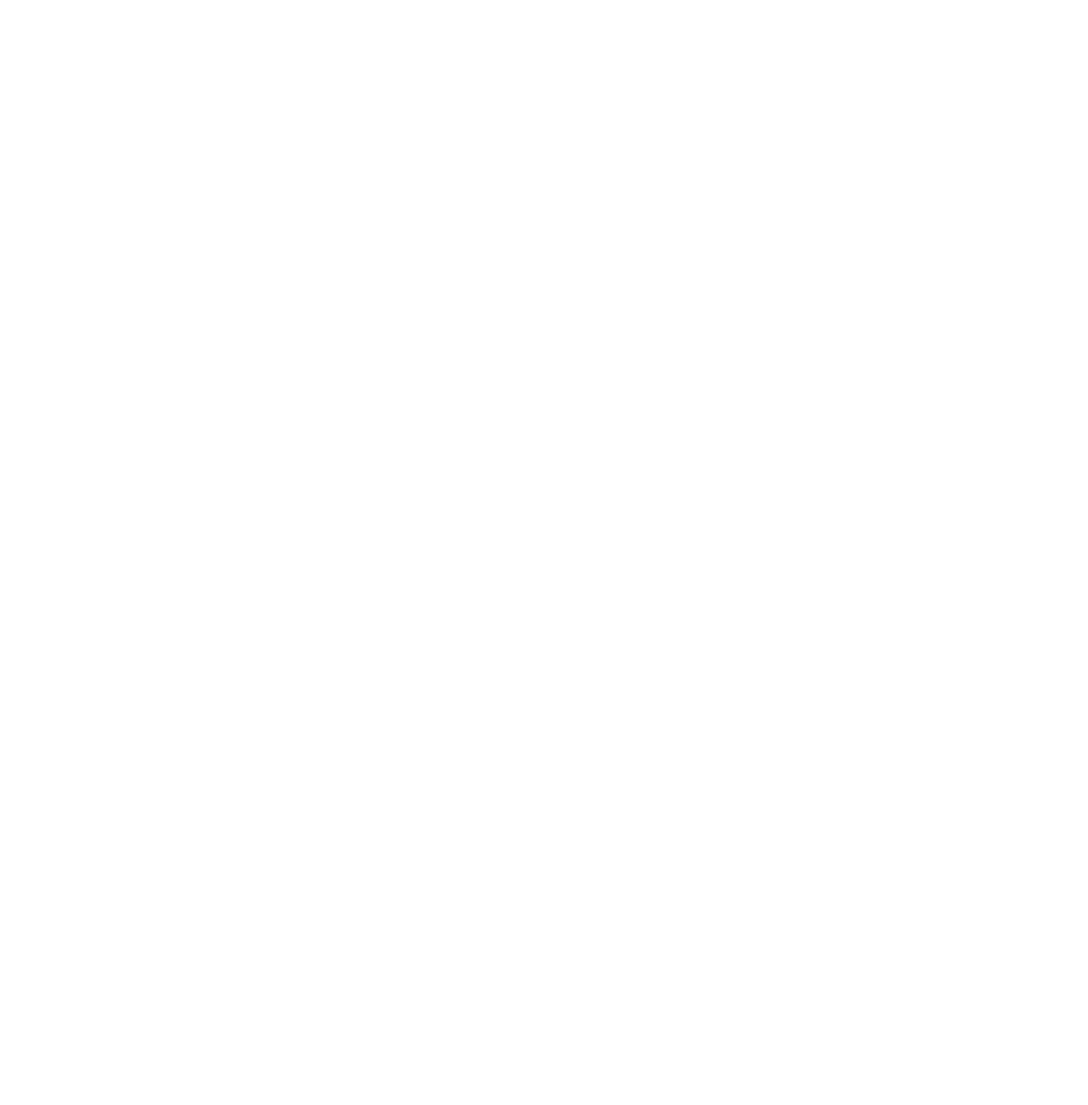
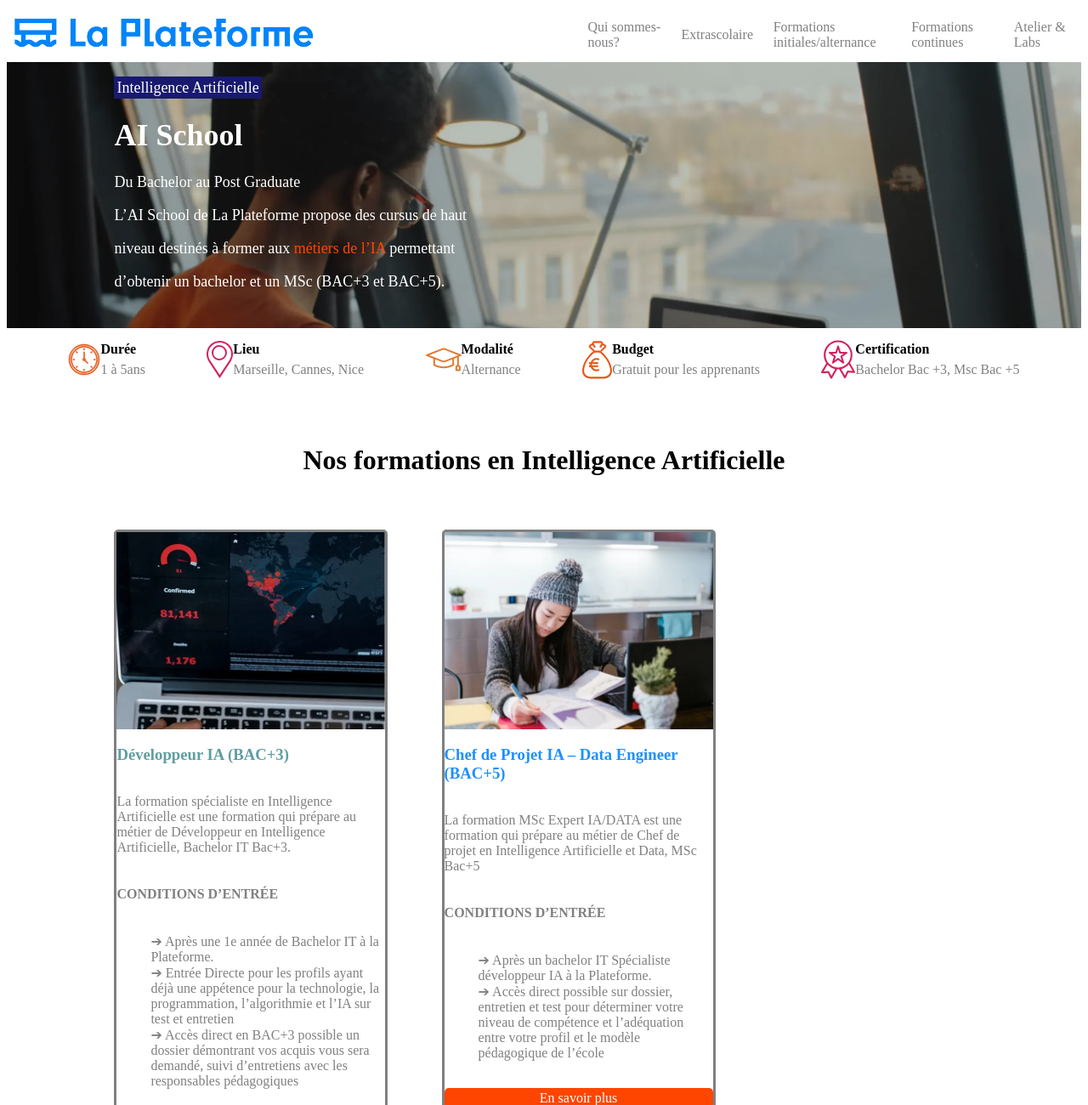
Before and after one commit to Onist83/Site-la-Plateforme, a plain HTML site: page AI school/index.html in a window 1280 px wide. Shown: the top 1300 px of the page at 85% size. Before the commit the page ends 800 px from the top, so only its background shows below. Drawn offline with Linux system fonts and the light colour scheme.

Commit message:
Commit, début page IA school

```diff
--- a/AI school/index.html
+++ b/AI school/index.html
@@ -0,0 +1,141 @@
+<!DOCTYPE html>
+<html lang="en">
+<head>
+    <meta charset="UTF-8">
+    <title>AI School - Formation en Intelligence Artificielle - Ecole Informatique La Plateforme</title>
+    <link rel="stylesheet" href="style.css">
+</head>
+<body>
+        <header>
+            <!--Header avec logo!-->
+            <div id="en-tete">
+                <div><img id="logo" src="La%20plateforme%20header.png" alt="logo la plateforme"></div>
+                <div id="lien-container">
+                    <div id="header-lien-1"><a href="https://laplateforme.io/qui-sommes-nous/">Qui sommes-nous?</a></div>
+                    <div id="header-lien-2"><a href="https://laplateforme.io/extrascolaire/">Extrascolaire</a></div>
+                    <div id="header-lien-3"><a href="https://laplateforme.io/prf-var/">Formations initiales/alternance</a></div>
+                    <div id="header-lien-4"><a href="https://laplateforme.io/ia-et-metiers-de-limage/">Formations continues</a></div>
+                    <div id="header-lien-5"><a href="https://laplateforme.io/atelier/">Atelier & Labs</a></div>
+                </div>
+            </div>
+        </header>
+
+        <main>
+            <!--Texte avec image de fond!-->
+            <div id="background">
+            <p id="border-intro">Intelligence Artificielle</p>
+            <h1>AI School</h1>
+            <p>Du Bachelor au Post Graduate</p>
+            <p>L’AI School de La Plateforme propose des cursus de haut</p>
+            <p>niveau destinés à former aux<span id="text-intro"> métiers de l’IA</span> permettant</p>
+            <p> d’obtenir un bachelor et un
+                MSc (BAC+3 et BAC+5).</p>
+            </div>
+
+            <!--Petits logos avec texte!-->
+            <div id="logos">
+                <div id="horloge">
+                    <img src="horloge.svg" alt="horloge">
+                    <div>
+                        <p class="titres">Durée</p>
+                        <p class="text">1 à 5ans</p>
+                    </div>
+                </div>
+                <div id="lieu"><img src="lieu.svg" alt="lieu">
+                    <div>
+                    <p class="titres">Lieu</p>
+                    <p class="text">Marseille, Cannes, Nice</p>
+                    </div>
+                </div>
+                <div id="etude"><img src="etude.svg" alt="chapeau">
+                    <div>
+                    <p class="titres">Modalité</p>
+                    <p class="text">Alternance</p>
+                    </div>
+                </div>
+                <div id="budget"><img src="budget.svg" alt="bourse">
+                    <div>
+                    <p class="titres">Budget</p>
+                    <p class="text">Gratuit pour les apprenants</p>
+                    </div>
+                </div>
+                <div id="certif"><img src="certif.svg" alt="certification">
+                    <div>
+                    <p class="titres">Certification</p>
+                    <p class="text">Bachelor Bac +3, Msc Bac +5</p>
+                    </div>
+                </div>
+            </div>
+
+            <!--Text formation en IA!-->
+            <div id="text-entier"><h1 class="text-center">Nos formations en Intelligence Artificielle</h1>
+                <div id="border">
+                    <div id="border-1">
+                        <img src="carte-monde.webp">
+                        <h3 class="color-1">Développeur IA (BAC+3)</h3>
+                        <p>La formation spécialiste en Intelligence Artificielle est une formation qui prépare
+                            au métier de Développeur en Intelligence Artificielle, Bachelor IT Bac+3.</p>
+                        <h4>CONDITIONS D’ENTRÉE</h4>
+                        <ul class="list">
+                            <li>➔ Après une 1e année de Bachelor IT à la Plateforme.</li>
+                            <li>➔ Entrée Directe pour les profils ayant déjà une appétence pour la technologie,
+                                la programmation, l’algorithmie et l’IA sur test et entretien</li>
+                            <li>➔ Accès direct en BAC+3 possible un dossier démontrant vos acquis vous sera demandé,
+                                suivi d’entretiens avec les responsables pédagogiques</li>
+                        </ul>
+                            <p class="lien"><a href="https://laplateforme.io/bachelor-it-old/developpeur-en-intelligence-artificielle-old/">
+                                    En savoir plus</a>
+                            </p>
+                    </div>
+
+                    <div id="border-2">
+                        <img src="etudiante.webp">
+                        <h3 class="color-2">Chef de Projet IA – Data Engineer (BAC+5)</h3>
+                        <p>La formation MSc Expert IA/DATA est une formation qui prépare au métier de Chef de projet
+                            en Intelligence Artificielle et Data, MSc Bac+5</p>
+                        <h4>CONDITIONS D’ENTRÉE</h4>
+                        <ul class="list">
+                            <li>➔ Après un bachelor IT Spécialiste développeur IA à la Plateforme.</li>
+                            <li>➔ Accès direct possible sur dossier, entretien et test pour  déterminer
+                                votre niveau de compétence et l’adéquation entre votre profil et le modèle
+                                pédagogique de l’école</li>
+                        </ul>
+                        <p class="lien"><a href="https://laplateforme.io/ai-school/">
+                            En savoir plus</a>
+                        </p>
+                    </div>
+                </div>
+                    <div><p class="text-fin">En fin de formation, vous avez la possibilité de candidater aux poursuites d’études
+                        de votre choix. Si votre profil est en adéquation</p> <p class="text-fin">avec les exigences d’entrée en formation,
+                        votre inscription est prioritaire.</p>
+                    </div>
+            </div>
+
+            <!--Text enjeux IA!-->
+        <div id="container-ia" >
+                <div id="title-ia"><h1 class="color-ia">Quels sont les enjeux de l’Intelligence Artificielle ?</h1>
+                </div>
+            <div id="text-ia">
+                <p class="color-ia">L’Intelligence Artificielle fait désormais partie de notre langage et s’est immiscée progressivement
+                    dans notre quotidien.
+                    Elle bouleverse les écosystèmes, les entreprises et les relations entre les différents acteurs,
+                    dans tous les secteurs de l’économie.
+                    Derrière les algorithmes informatiques (Machine Learning, Deep Learning, Data Mining…) il existe
+                    de nouveaux métiers qui permettent aux entreprises d’évoluer en intégrant l’Intelligence
+                    Artificielle au cœur de leur stratégie. Bien que ces métiers soient naissants, les besoins sont
+                    devenus très importants en quelques années. Désormais, l’Intelligence Artificielle est un enjeu
+                    vital à moyen terme.
+                    Grâce à sa pédagogie unique, l’AI School développe autant les hard-skills que les soft-skills et
+                    ouvre ainsi à des carrières en IA à tous les postes clés des entreprises.
+                </p>
+            </div>
+        </div>
+
+
+
+
+
+
+
+
+        </main>
--- a/AI school/style.css
+++ b/AI school/style.css
@@ -0,0 +1,194 @@
+/*Mise en place Header*/
+#header {
+    display: flex;
+    background-color: white;
+}
+
+#en-tete {
+    display: flex;
+    justify-content: space-between;
+}
+
+#lien-container {
+    display: flex;
+    align-items: center;
+
+}
+
+#lien-container div {
+    margin: 2%;
+}
+
+#header-lien-1 {
+    display: flex;
+}
+
+#header-lien-2 {
+    display: flex;
+}
+
+#header-lien-3 {
+    display: flex;
+}
+
+#header-lien-4 {
+    display: flex;
+}
+
+#en-tete a {
+    color: grey;
+}
+
+#logo {
+     width: 55%;
+}
+
+a {
+    text-decoration: none;
+    color: white;
+}
+
+/*Haut du main avec img en background*/
+#background {
+    font-size: 18px;
+    color: white;
+    background-image: url("header-img.webp");
+    background-size: cover;
+    padding-top: 20px;
+    padding-left: 10%;
+    padding-bottom: 2%;
+
+}
+
+#border-intro {
+    display: inline;
+    border: solid midnightblue;
+    background-color: midnightblue;
+}
+
+#text-intro {
+    color: orangered;
+    font-size: 900;
+}
+
+/*Logos*/
+#logos {
+    display: flex;
+    flex-direction: row;
+    justify-content: space-evenly;
+    align-items: center;
+}
+
+#horloge {
+    display: flex;
+
+}
+
+#lieu {
+    display: flex;
+}
+
+#etude {
+    display: flex;
+}
+
+#budget {
+    display: flex;
+}
+
+#certif {
+    display: flex;
+}
+
+.titres {
+    margin-bottom: 6px;
+    font-weight: 900
+}
+
+.text {
+    margin-top: 4px;
+    font-size: 16px;
+    color: grey;
+}
+
+/*Formation en IA*/
+#text-entier{
+    margin-top: 5%;
+}
+
+.text-center{
+    text-align: center;
+}
+
+#border {
+    display: flex;
+    width: 100%;
+    margin-top: 5%;
+    color: grey;
+}
+
+.color-1{
+    color: cadetblue;
+}
+
+#border-1 {
+    border: solid;
+    display: flex;
+    flex-direction: column;
+    width: 25%;
+    margin-left: 10%;
+    border-radius: 5px;
+}
+
+.color-2{
+    color: dodgerblue;
+}
+
+.lien {
+    border: solid orangered;
+    background: orangered;
+    color: white;
+    display: flex;
+    justify-content: space-around;
+    border-radius: 5px;
+}
+
+.list {
+    list-style-type: none
+}
+
+#border-2 {
+    border: solid;
+    display: flex;
+    flex-direction: column;
+    width: 25%;
+    margin-left: 5%;
+    border-radius: 5px;
+}
+
+.text-fin {
+    color: grey;
+    font-size: 18px;
+    text-align: center;
+}
+
+/*Enjeux IA*/
+.color-ia {
+    color: white;
+}
+
+#container-ia {
+    background-color: navy;
+    display: flex;
+}
+
+#title-ia {
+    width: 50%;
+    display: flex;
+}
+
+#text-ia {
+    font-size: 18px;
+    width: 50%;
+    display: flex;
+}
```
Also changed, not shown: index.html (+3 -1 lines).
